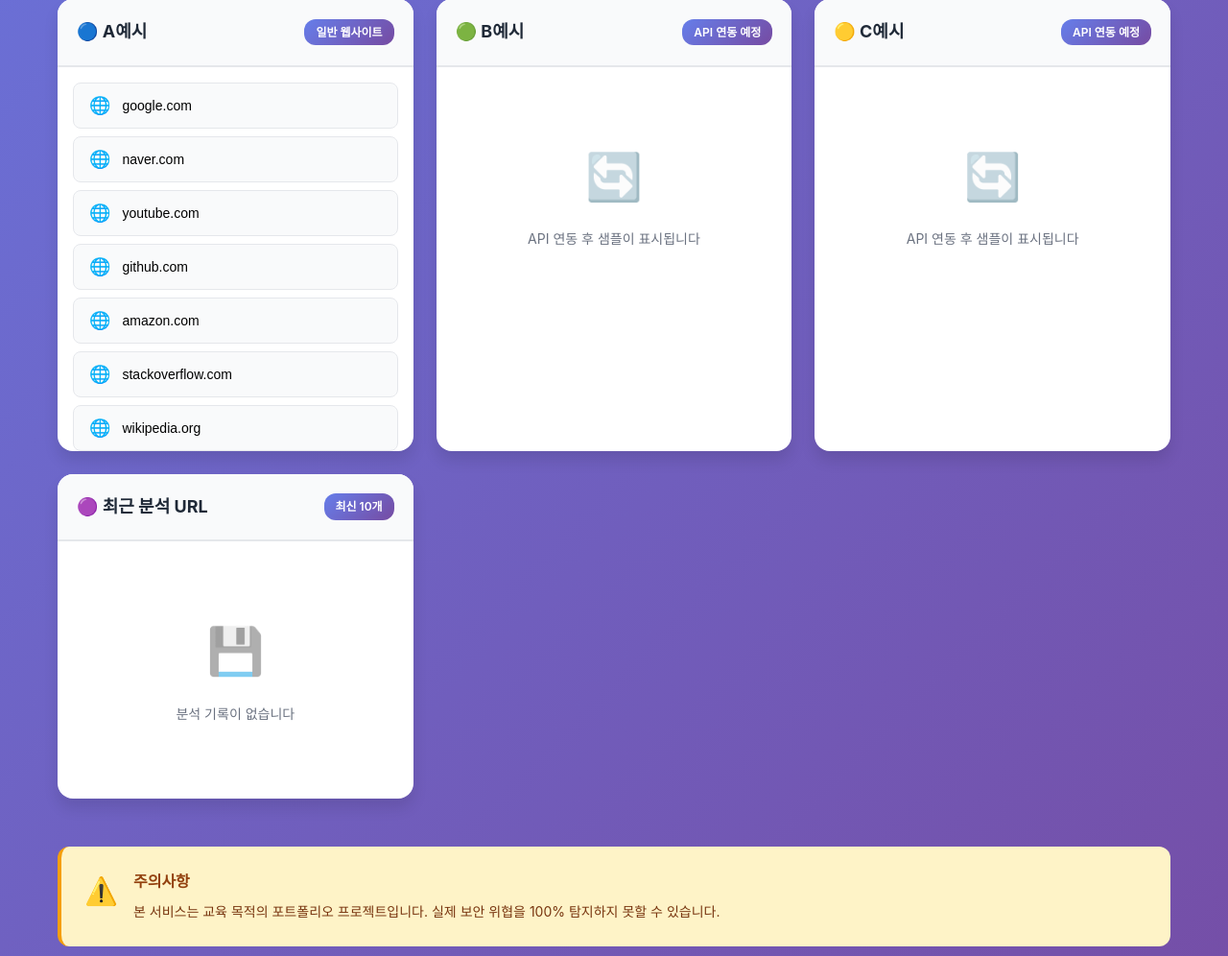
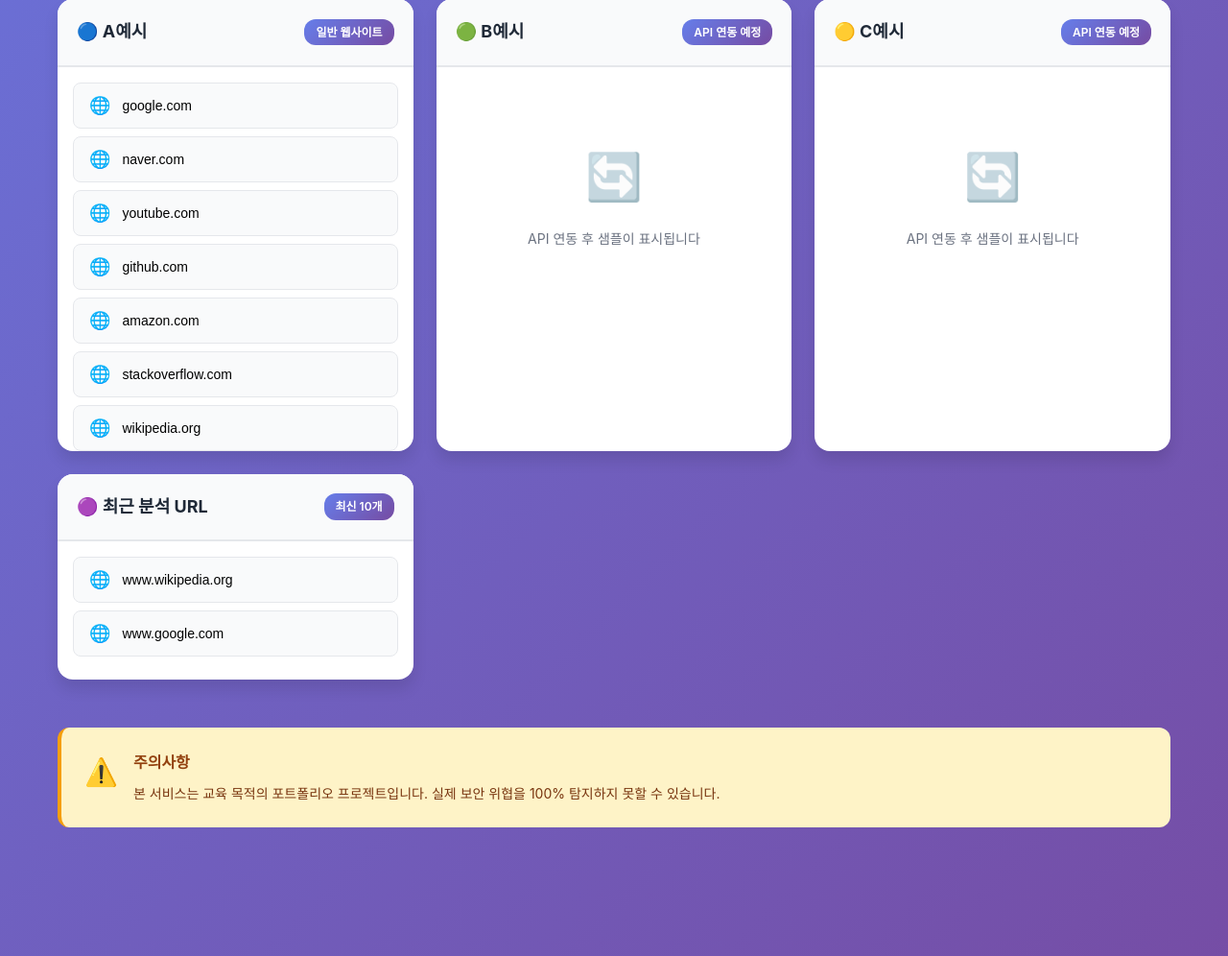
Before and after one commit to KoreaMonster/Link_protector_v1, a Django app: page / in a window 1280 px wide. Shown: the part 1072-2068 px from the top of the page at 96% size. Run offline with Django 5.2, Linux system fonts and the light colour scheme; data comes from the database, SQL or seed files in the repository; both versions use the stored data as it was after the commit; some libraries are stand-ins or nearby versions.

Commit message:
1.2
phase3까지 완성

```diff
--- a/analyzer/models.py
+++ b/analyzer/models.py
@@ -73,7 +73,16 @@ class URLAnalysis(models.Model):
         verbose_name= "위험도 점수",
         help_text= "0-100사이 값, 높을 수록 위험"
     )
-
+    risk_level = models.CharField(
+        max_length=20,
+        choices=[
+            ('low', '낮음'),
+            ('medium', '중간'),
+            ('high', '높음'),
+        ],
+        default='low',
+        verbose_name="위험 수준"
+    )
     #상세분석 데이터 JSON
     detail_data = models.JSONField(
         blank= True,
--- a/analyzer/serializers.py
+++ b/analyzer/serializers.py
@@ -45,10 +45,10 @@ class URLAnalyzeRequestSerializer(serializers.Serializer):
     )
 
     def validate_url(self, value):
-        #URL 유효성 검증
-        if not (value.startwith('http://') or value.startwith("https://")):
+        """URL 유효성 검증"""
+        if not (value.startswith('http://') or value.startswith("https://")):
             raise serializers.ValidationError(
-                "URL은 http:// 또는 https://로 시작해야합니다."
+                "URL은 http:// 또는 https://로 시작해야 합니다."
             )
         return value
 
--- a/analyzer/urls.py
+++ b/analyzer/urls.py
@@ -12,6 +12,8 @@ router.register('analysis', views.URLAnalysisViewSet, basename='analysis')
 urlpatterns = [
     # 메인 페이지 (URL 입력)
     path('', views.IndexView.as_view(), name='index'),
+    # 결과 페이지 (Template)
+    path('result/<int:pk>/', views.AnalysisDetailView.as_view(), name='result'),
 
     #api 앤드포인트
     path('api/analyze/', views.AnalyzeAPIView.as_view(), name='api_analyze'),
--- a/templates/index.html
+++ b/templates/index.html
@@ -10,7 +10,7 @@
 </div>
 
 <div class="card main-card">
-    <form method="POST" action="{% url 'analyzer:analyze' %}" class="analysis-form" id="analysisForm">
+    <form id="analysisForm" class="analysis-form">
         {% csrf_token %}
 
         <div class="form-group">
@@ -77,43 +77,43 @@
                 <span class="sample-badge">일반 웹사이트</span>
             </div>
             <div class="sample-list">
-                <button class="sample-item" onclick="fillURL('https://www.google.com')">
+                <button type="button" class="sample-item" onclick="fillURL('https://www.google.com')">
                     <span class="sample-icon">🌐</span>
                     <span class="sample-url">google.com</span>
                 </button>
-                <button class="sample-item" onclick="fillURL('https://www.naver.com')">
+                <button type="button" class="sample-item" onclick="fillURL('https://www.naver.com')">
                     <span class="sample-icon">🌐</span>
                     <span class="sample-url">naver.com</span>
                 </button>
-                <button class="sample-item" onclick="fillURL('https://www.youtube.com')">
+                <button type="button" class="sample-item" onclick="fillURL('https://www.youtube.com')">
                     <span class="sample-icon">🎥</span>
                     <span class="sample-url">youtube.com</span>
                 </button>
-                <button class="sample-item" onclick="fillURL('https://github.com')">
+                <button type="button" class="sample-item" onclick="fillURL('https://github.com')">
                     <span class="sample-icon">💻</span>
                     <span class="sample-url">github.com</span>
                 </button>
-                <button class="sample-item" onclick="fillURL('https://www.amazon.com')">
+                <button type="button" class="sample-item" onclick="fillURL('https://www.amazon.com')">
                     <span class="sample-icon">🛒</span>
                     <span class="sample-url">amazon.com</span>
                 </button>
-                <button class="sample-item" onclick="fillURL('https://stackoverflow.com')">
+                <button type="button" class="sample-item" onclick="fillURL('https://stackoverflow.com')">
                     <span class="sample-icon">💡</span>
                     <span class="sample-url">stackoverflow.com</span>
                 </button>
-                <button class="sample-item" onclick="fillURL('https://www.wikipedia.org')">
+                <button type="button" class="sample-item" onclick="fillURL('https://www.wikipedia.org')">
                     <span class="sample-icon">📚</span>
                     <span class="sample-url">wikipedia.org</span>
                 </button>
-                <button class="sample-item" onclick="fillURL('https://www.reddit.com')">
+                <button type="button" class="sample-item" onclick="fillURL('https://www.reddit.com')">
                     <span class="sample-icon">💬</span>
                     <span class="sample-url">reddit.com</span>
                 </button>
-                <button class="sample-item" onclick="fillURL('https://www.twitter.com')">
+                <button type="button" class="sample-item" onclick="fillURL('https://www.twitter.com')">
                     <span class="sample-icon">🐦</span>
                     <span class="sample-url">twitter.com</span>
                 </button>
-                <button class="sample-item" onclick="fillURL('https://www.linkedin.com')">
+                <button type="button" class="sample-item" onclick="fillURL('https://www.linkedin.com')">
                     <span class="sample-icon">💼</span>
                     <span class="sample-url">linkedin.com</span>
                 </button>
@@ -148,17 +148,31 @@
             </div>
         </div>
 
-        <!-- 박스 4: 최근 분석 URL (DB 연동 준비) -->
+        <!-- 박스 4: 최근 분석 URL (DB 연동) -->
         <div class="sample-box">
             <div class="sample-header">
                 <h3>🟣 최근 분석 URL</h3>
                 <span class="sample-badge">최신 10개</span>
             </div>
             <div class="sample-list" id="recentURLs">
+                {% if recent_urls %}
+                    {% for item in recent_urls %}
+                    <button type="button" class="sample-item" onclick="fillURL('{{ item.original_url }}')">
+                        <span class="sample-icon">
+                            <img src="https://www.google.com/s2/favicons?domain={{ item.domain }}&sz=32"
+                                 alt="icon"
+                                 style="width: 18px; height: 18px;"
+                                 onerror="this.style.display='none'; this.parentElement.textContent='🌐';">
+                        </span>
+                        <span class="sample-url">{{ item.domain }}</span>
+                    </button>
+                    {% endfor %}
+                {% else %}
                     <div class="sample-placeholder">
                         <span class="placeholder-icon">💾</span>
                         <p>분석 기록이 없습니다</p>
                     </div>
+                {% endif %}
             </div>
         </div>
     </div>
@@ -175,15 +189,29 @@
 
 {% block extra_js %}
 <script>
+// CSRF 토큰 가져오기
+function getCookie(name) {
+    let cookieValue = null;
+    if (document.cookie && document.cookie !== '') {
+        const cookies = document.cookie.split(';');
+        for (let i = 0; i < cookies.length; i++) {
+            const cookie = cookies[i].trim();
+            if (cookie.substring(0, name.length + 1) === (name + '=')) {
+                cookieValue = decodeURIComponent(cookie.substring(name.length + 1));
+                break;
+            }
+        }
+    }
+    return cookieValue;
+}
+
 // URL 입력 필드에 자동 입력 함수
 function fillURL(url) {
     const urlInput = document.getElementById('url');
     urlInput.value = url;
 
-    // 입력 필드로 부드럽게 스크롤
     urlInput.scrollIntoView({ behavior: 'smooth', block: 'center' });
 
-    // 강조 효과
     urlInput.style.transition = 'all 0.3s ease';
     urlInput.style.borderColor = '#667eea';
     urlInput.style.boxShadow = '0 0 0 4px rgba(102, 126, 234, 0.2)';
@@ -194,35 +222,67 @@ function fillURL(url) {
     }, 1500);
 }
 
-// 폼 제출시 로딩 애니메이션
+// 폼 제출 처리 (API 호출)
 document.addEventListener('DOMContentLoaded', function() {
-    document.getElementById('analysisForm').addEventListener('submit', function(e) {
-        const submitBtn = this.querySelector('.submit-btn');
+    const form = document.getElementById('analysisForm');
+    const submitBtn = form.querySelector('.submit-btn');
+    const urlInput = document.getElementById('url');
+
+    form.addEventListener('submit', async function(e) {
+        e.preventDefault();
+
+        const url = urlInput.value.trim();
+
+        if (!url) {
+            alert('URL을 입력해주세요.');
+            return;
+        }
+
+        // 로딩 상태
+        const originalHTML = submitBtn.innerHTML;
         submitBtn.innerHTML = '<span class="spinner"></span><span>분석 중...</span>';
         submitBtn.disabled = true;
-    });
+
+        try {
+            // API 호출
+            const response = await fetch('/api/analyze/', {
+                method: 'POST',
+                headers: {
+                    'Content-Type': 'application/json',
+                    'X-CSRFToken': getCookie('csrftoken')
+                },
+                body: JSON.stringify({ url: url })
             });
 
-// 웹사이트 파비콘 가져오기 함수
-function getFavicon(url) {
-    try {
-        const urlObj = new URL(url);
-        return `https://www.google.com/s2/favicons?domain=${urlObj.hostname}&sz=32`;
-    } catch {
-        return '🌐'; // 기본 이모지
+            const data = await response.json();
+
+            if (response.ok) {
+                // 성공: 결과 페이지로 이동
+                window.location.href = `/result/${data.id}/`;
+            } else {
+                // 에러 처리
+                alert('분석 중 오류가 발생했습니다: ' + (data.error || '알 수 없는 오류'));
+                submitBtn.innerHTML = originalHTML;
+                submitBtn.disabled = false;
             }
+        } catch (error) {
+            console.error('Error:', error);
+            alert('네트워크 오류가 발생했습니다. 다시 시도해주세요.');
+            submitBtn.innerHTML = originalHTML;
+            submitBtn.disabled = false;
         }
+    });
 
-// 샘플 아이템에 파비콘 적용 (페이지 로드시)
-document.addEventListener('DOMContentLoaded', function() {
+    // 파비콘 적용
     const sampleItems = document.querySelectorAll('.sample-item');
     sampleItems.forEach(item => {
-        const urlText = item.querySelector('.sample-url').textContent;
+        const urlText = item.querySelector('.sample-url')?.textContent;
         const iconElement = item.querySelector('.sample-icon');
 
-        // 파비콘 이미지로 교체
-        const faviconUrl = getFavicon('https://' + urlText);
+        if (urlText && iconElement && !iconElement.querySelector('img')) {
+            const faviconUrl = `https://www.google.com/s2/favicons?domain=${urlText}&sz=32`;
             iconElement.innerHTML = `<img src="${faviconUrl}" alt="icon" style="width: 18px; height: 18px;" onerror="this.style.display='none'; this.parentElement.textContent='🌐';">`;
+        }
     });
 });
 </script>
```
Also changed, not shown: analyzer/migrations/0002_urlanalysis_risk_level.py (added), db.sqlite3. Lines whose indentation alone changed are shown as unchanged.
